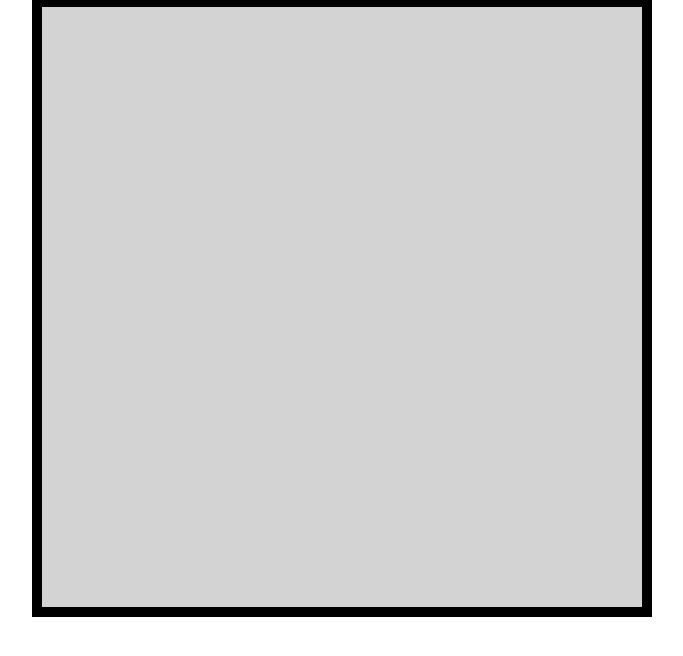
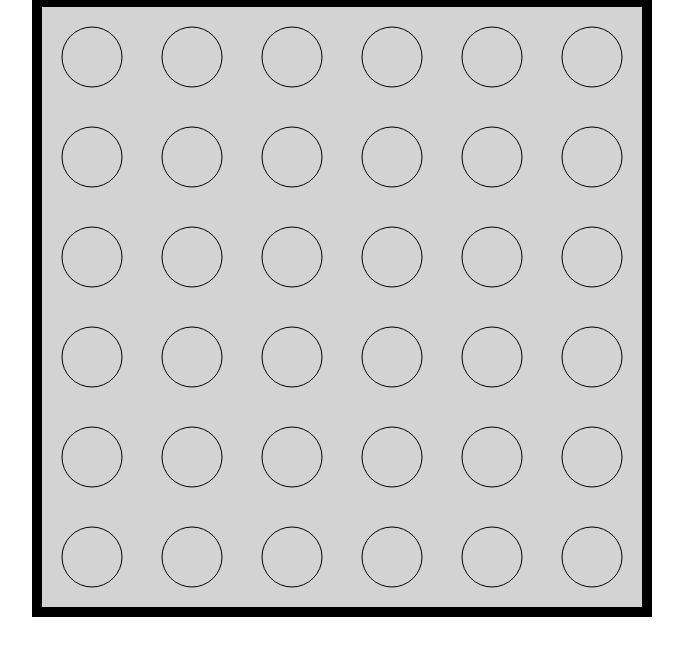
Before and after one commit to Sustainable-Games/konane, a plain HTML site: page index.html in a window 1280 px wide. Shown: the part 60-716 px from the top of the page, without its empty margins (298-981 px from the left). Drawn offline with Linux system fonts and the light colour scheme.

Commit message:
Draw pits on board.

```diff
--- a/index.html
+++ b/index.html
@@ -7,7 +7,9 @@
 </head>
 <body>
     <h1>Konane</h1>
-    <canvas id="gameBoard" width="620" height="620"></canvas>
+    <canvas id="gameBoard" width="620" height="620">
+        Sorry! Your browser doesn't support the canvas element!
+    </canvas>
     <script src="konane.js"></script>
 </body>
 </html>
--- a/konane.js
+++ b/konane.js
@@ -3,12 +3,28 @@ let canvas = document.getElementById("gameBoard");
 let ctx = canvas.getContext("2d");
 
 // Get the board size from the user.
+let boardSize = 6;
 
 // Draw the board.
 ctx.fillStyle = "lightgrey";
-let board_width = canvas.width - 20;
-let board_height = canvas.height - 20;
-ctx.fillRect(10, 10, board_width, board_height);
+let boardWidth = canvas.width - 20;
+let boardHeight = canvas.height - 20;
+ctx.fillRect(10, 10, boardWidth, boardHeight);
+let cellSize = boardWidth / boardSize;
+for (let i = 0; i < boardSize; i++) {
+  for (let j = 0; j < boardSize; j++) {
+    ctx.beginPath();
+    const x = cellSize / 2 + i * cellSize + 10;
+    const y = cellSize / 2 + j * cellSize + 10;
+    const radius = cellSize / 2 - 20;
+    const startAngle = 0;
+    const endAngle = 2 * Math.PI;
+    ctx.arc(x, y, radius, startAngle, endAngle);
+    ctx.stroke();
+  }
+}
+
+// Initialize the board state.
 
 // Prompt the user for the piece color.
 
```
Also changed, not shown: 1 other file.
